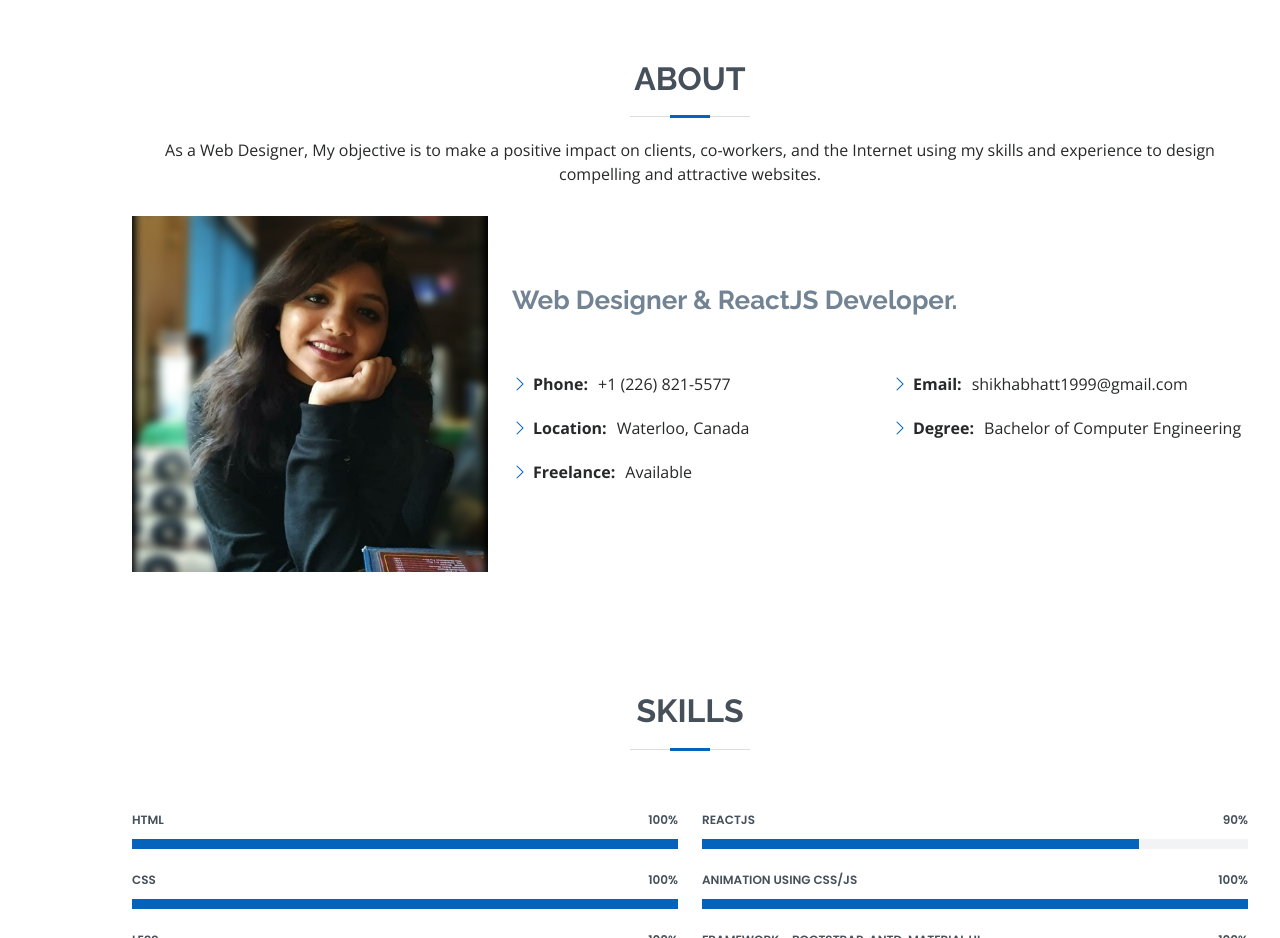
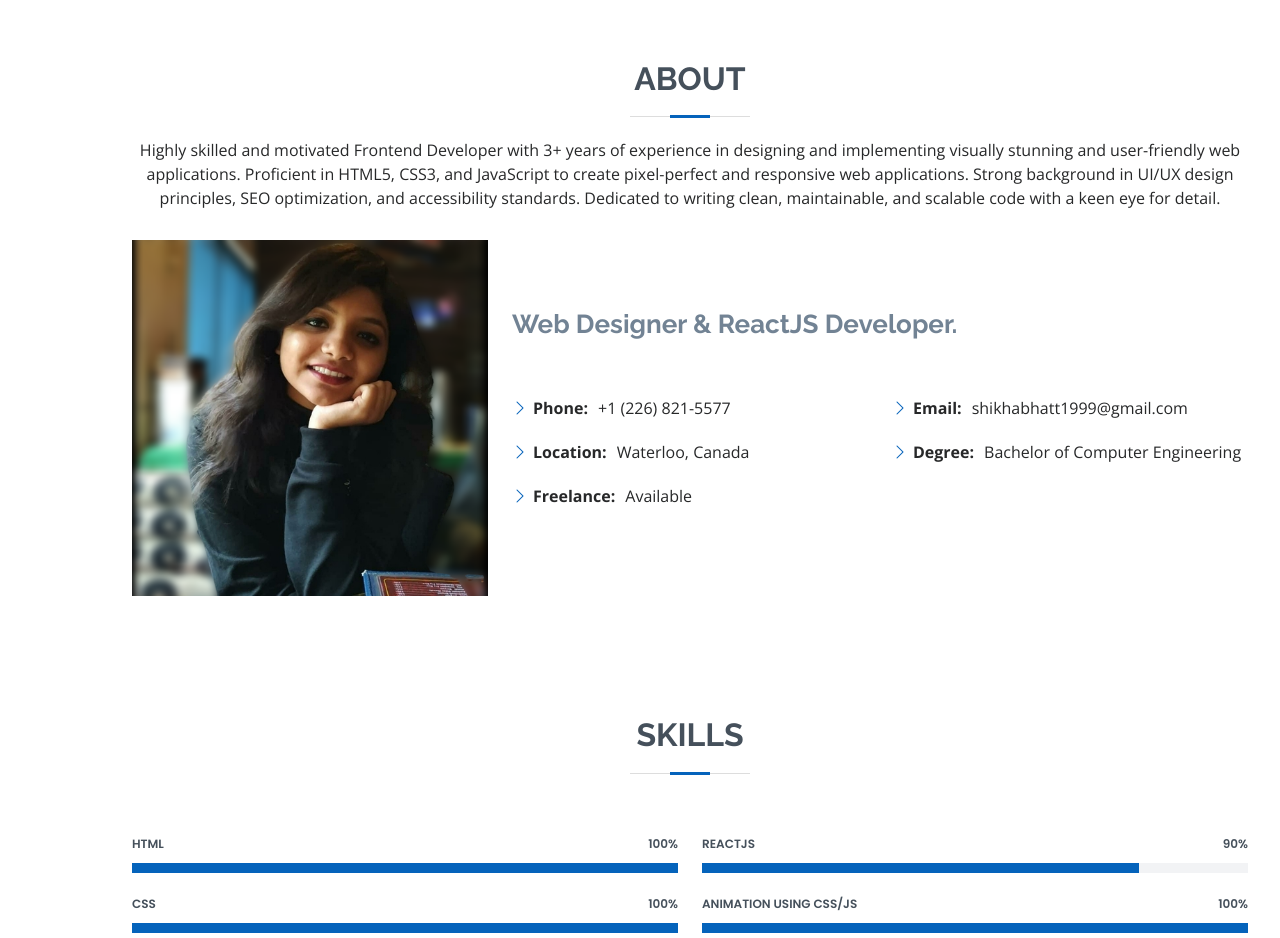
Before and after one commit to Shikhaa14/shikhabhatt, a plain HTML site: page index.html in a window 1280 px wide. Shown: the part 800-1738 px from the top of the page. Drawn offline with nearby package versions, Linux system fonts and the light colour scheme.

Commit message:
new resume added

```diff
--- a/index.html
+++ b/index.html
@@ -109,9 +109,13 @@
           <div class="section-title">
             <h2>About</h2>
             <p>
-              As a Web Designer, My objective is to make a positive impact on
-              clients, co-workers, and the Internet using my skills and
-              experience to design compelling and attractive websites.
+              Highly skilled and motivated Frontend Developer with 3+ years of
+              experience in designing and implementing visually stunning and
+              user-friendly web applications. Proficient in HTML5, CSS3, and
+              JavaScript to create pixel-perfect and responsive web
+              applications. Strong background in UI/UX design principles, SEO
+              optimization, and accessibility standards. Dedicated to writing
+              clean, maintainable, and scalable code with a keen eye for detail.
             </p>
           </div>
 
```
Also changed, not shown: 3 other files.
